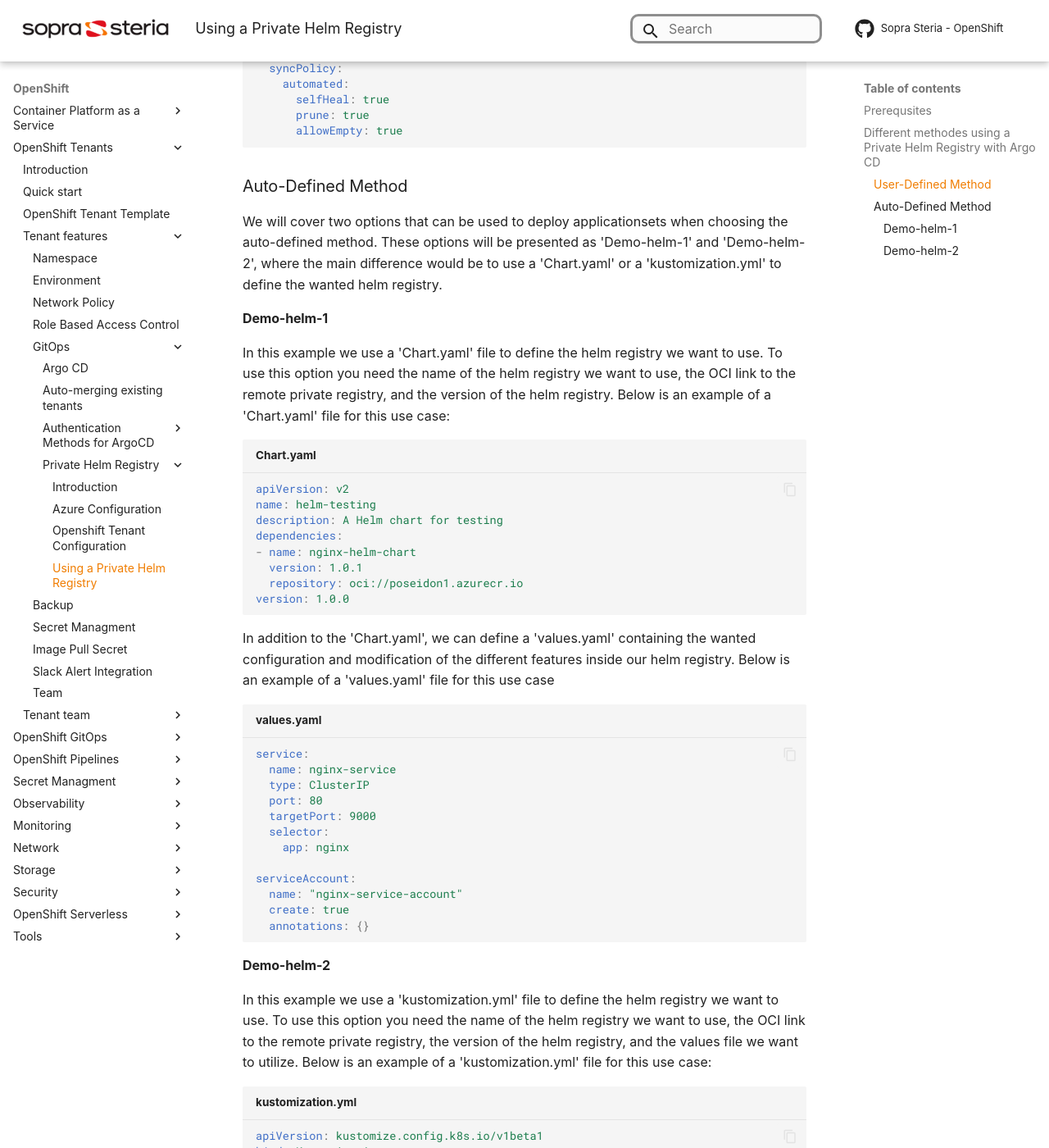
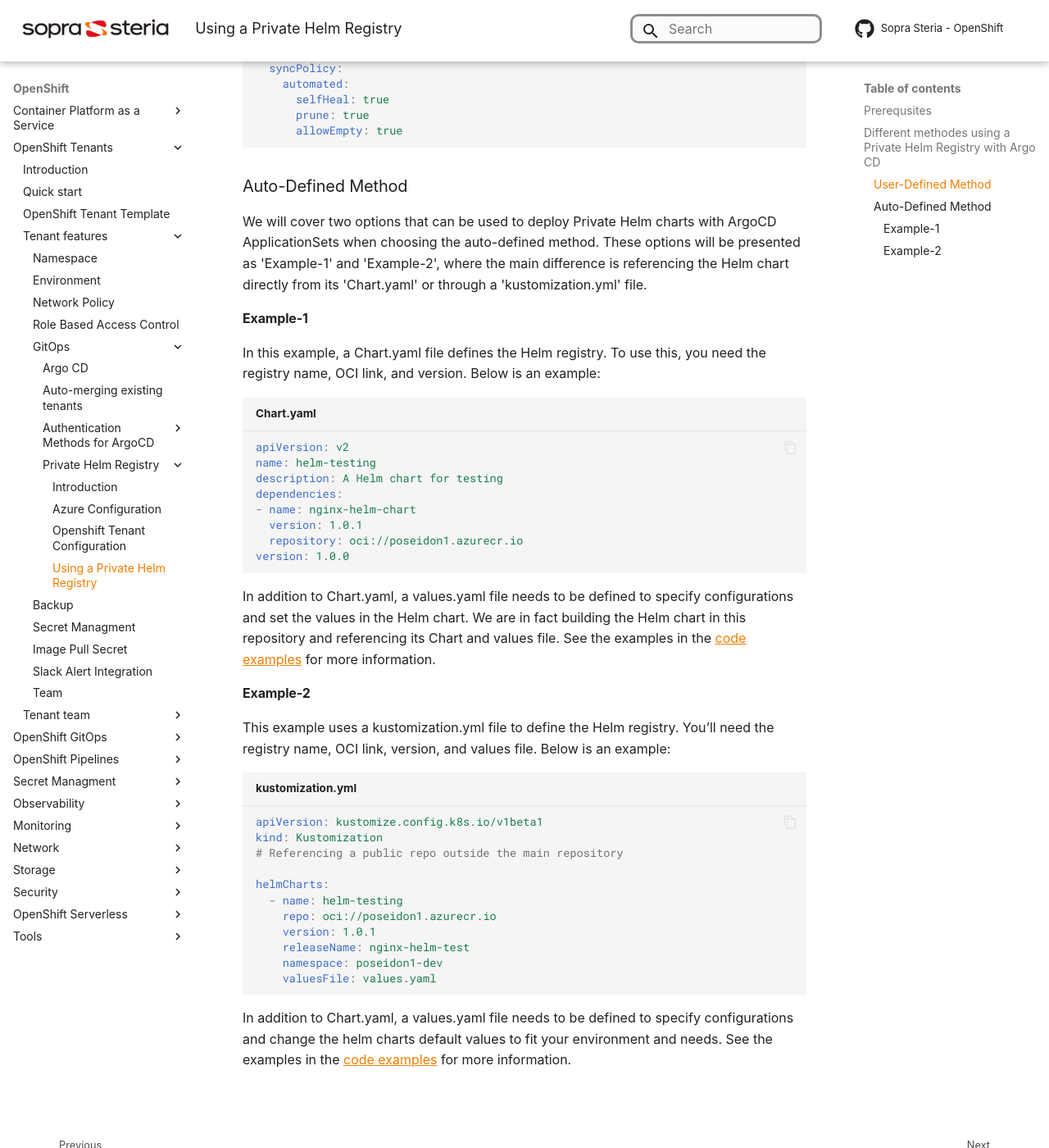
Before and after one commit to Sopra-Steria-Norge-Kubernetes/OpenShift, an MkDocs documentation site: the page built from docs/OpenShift Tenants/Tenant features/GitOps/Private Helm Registry/private-helm-reg-usage.md, in a window 1280 px wide and 1400 px high, scrolled down 1103 px. Shown: the whole window at 82% size. Built offline with MkDocs 1.6.1 and Material for MkDocs 9.7.7, drawn with Linux system fonts in a browser that asks for light colours; some web fonts are replaced; comment, search, counter and statistics services are not loaded; some of the changed text lies outside the part shown.

Commit message:
updating private helm registery usage text.

````diff
--- a/docs/OpenShift Tenants/Tenant features/GitOps/Private Helm Registry/private-helm-reg-usage.md
+++ b/docs/OpenShift Tenants/Tenant features/GitOps/Private Helm Registry/private-helm-reg-usage.md
@@ -25,8 +25,8 @@
 spec:
   project: poseidon1
   source:
-    chart: nginx-helm-chart
-    repoURL: poseidon1.azurecr.io
+    chart: nginx-helm-chart # CHART NAME
+    repoURL: poseidon1.azurecr.io # YOUR ACR URL HERE
     targetRevision: 1.0.1
     helm:
       releaseName: nginx-helm-chart
@@ -42,11 +42,11 @@
 
 ### Auto-Defined Method
 
-We will cover two options that can be used to deploy applicationsets when choosing the auto-defined method. These options will be presented as 'Demo-helm-1' and 'Demo-helm-2', where the main difference would be to use a 'Chart.yaml' or a 'kustomization.yml' to define the wanted helm registry.
+We will cover two options that can be used to deploy Private Helm charts with ArgoCD ApplicationSets when choosing the auto-defined method. These options will be presented as 'Example-1' and 'Example-2', where the main difference is referencing the Helm chart directly from its 'Chart.yaml' or through a 'kustomization.yml' file.
 
-#### Demo-helm-1
+#### Example-1
 
-In this example we use a 'Chart.yaml' file to define the helm registry we want to use. To use this option you need the name of the helm registry we want to use, the OCI link to the remote private registry, and the version of the helm registry. Below is an example of a 'Chart.yaml' file for this use case:
+In this example, a Chart.yaml file defines the Helm registry. To use this, you need the registry name, OCI link, and version. Below is an example:
 
 ```yaml title="Chart.yaml"
 apiVersion: v2
@@ -59,26 +59,11 @@
 version: 1.0.0
 ```
 
-In addition to the 'Chart.yaml', we can define a 'values.yaml' containing the wanted configuration and modification of the different features inside our helm registry. Below is an example of a 'values.yaml' file for this use case
+In addition to Chart.yaml, a values.yaml file needs to be defined to specify configurations and set the values in the Helm chart. We are in fact building the Helm chart in this repository and referencing its Chart and values file. See the examples in the [code examples](https://github.com/Sopra-Steria-Norge-Kubernetes/OpenShift/tree/main/code-examples/ArgoCD-Tenant-setup/poseidon1_main_repo/applicationsets/dev/ex3-helm-1) for more information.
 
-```yaml title="values.yaml"
-service:
-  name: nginx-service
-  type: ClusterIP
-  port: 80
-  targetPort: 9000
-  selector:
-    app: nginx
+#### Example-2
 
-serviceAccount:
-  name: "nginx-service-account"
-  create: true
-  annotations: {}
-```
-
-#### Demo-helm-2
-
-In this example we use a 'kustomization.yml' file to define the helm registry we want to use. To use this option you need the name of the helm registry we want to use, the OCI link to the remote private registry, the version of the helm registry, and the values file we want to utilize. Below is an example of a 'kustomization.yml' file for this use case:
+This example uses a kustomization.yml file to define the Helm registry. You’ll need the registry name, OCI link, version, and values file. Below is an example:
 
 ```yaml title="kustomization.yml"
 apiVersion: kustomize.config.k8s.io/v1beta1
@@ -94,11 +79,4 @@
     valuesFile: values.yaml
 ```
 
-In addition to the 'kustomization.yml', we define 'values.yaml' much like in the 'Demo-helm-1' example. However, in this case we choose only to specify the name of a service. When doing this the deployment will give the service the specified name and use the default helm chart values for the rest of the spesification. Below is an example of a 'values.yaml' file for this use case
-
-```yaml title="values.yaml"
-service:
-  name: helm-demo2-service
-```
-
-<!-- ![private-helm-reg-deployment-tree.png](../../../../img/Private%20Helm%20Registry/private-helm-reg-deployment-tree.png) -->
+In addition to Chart.yaml, a values.yaml file needs to be defined to specify configurations and change the helm charts default values to fit your environment and needs. See the examples in the [code examples](https://github.com/Sopra-Steria-Norge-Kubernetes/OpenShift/tree/main/code-examples/ArgoCD-Tenant-setup/poseidon1_main_repo/applicationsets/dev/ex3-helm-1) for more information.
````
Also changed, not shown: 1 other file.
